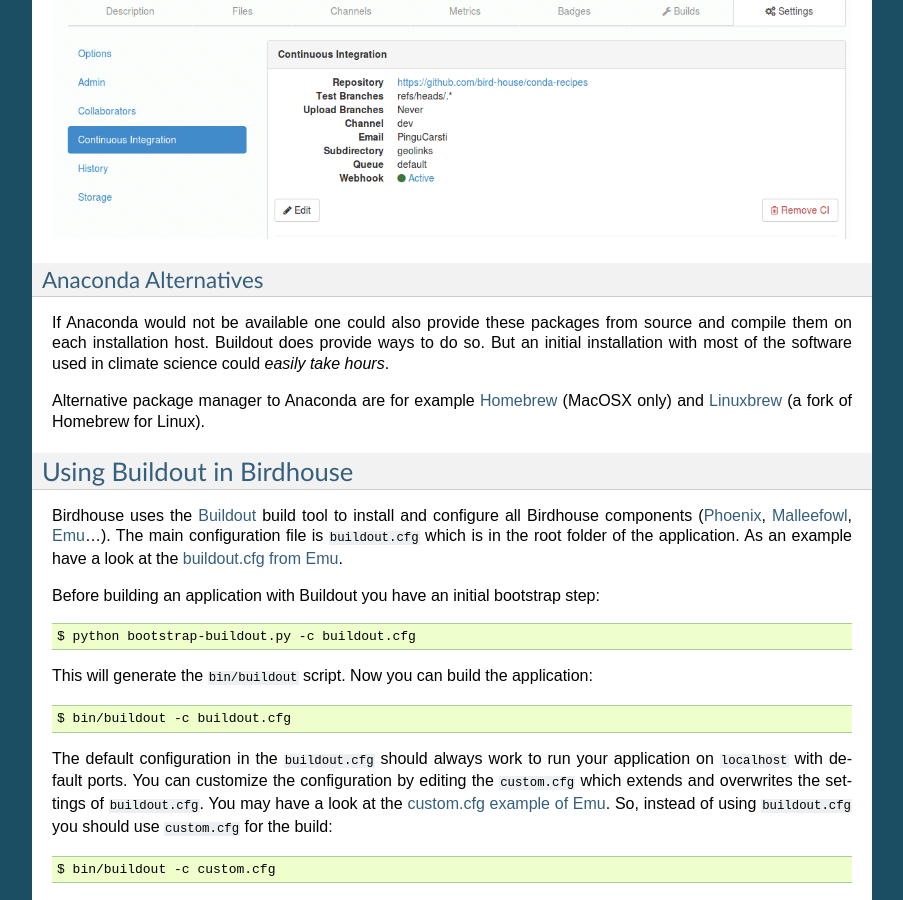
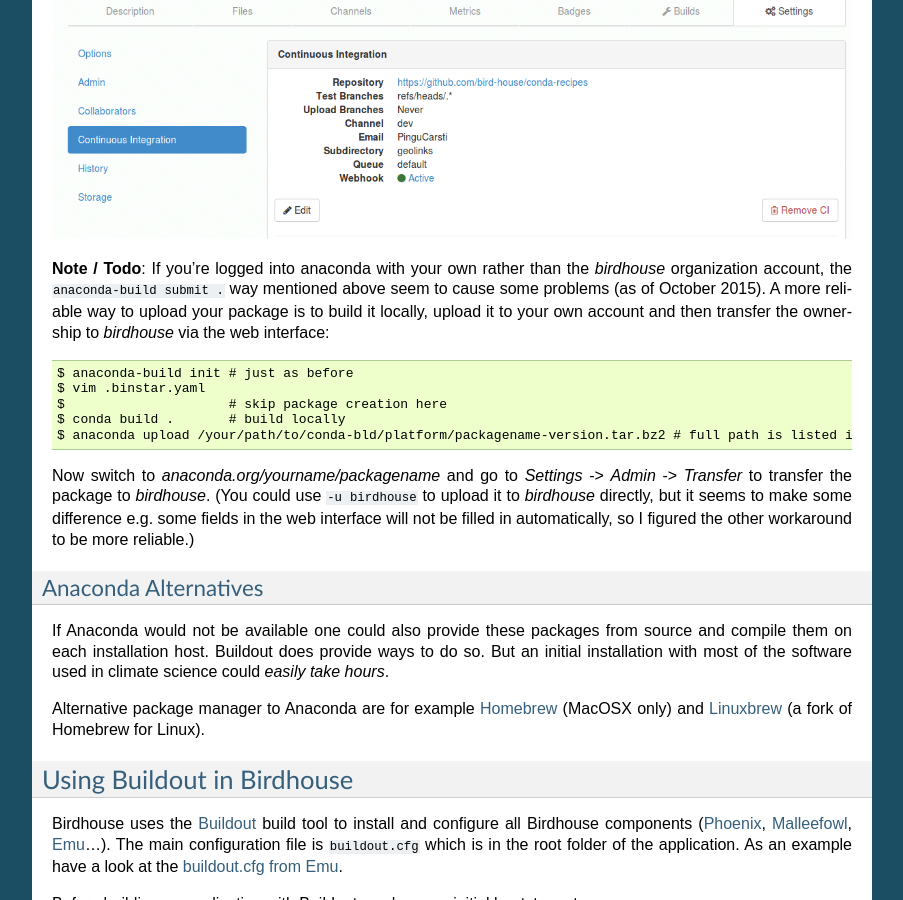
Before and after one commit to bird-house/birdhouse-docs, a Sphinx documentation site: the page built from docs/source/dev_guide.rst, in a window 1280 px wide and 900 px high, scrolled down 2598 px. Shown: the whole window, without its empty margins (198-1101 px from the left). Built offline with Sphinx 7.4.7, drawn with Linux system fonts in a browser that asks for light colours.

Commit message:
Added a note on uploading packages as non-birdhouse user.

```diff
--- a/docs/source/dev_guide.rst
+++ b/docs/source/dev_guide.rst
@@ -103,6 +103,15 @@
 
 .. image:: _images/binstar_ci.png
 
+**Note / Todo**: If you're logged into anaconda with your own rather than the `birdhouse` organization account, the ``anaconda-build submit .`` way mentioned above seem to cause some problems (as of October 2015). A more reliable way to upload your package is to build it locally, upload it to your own account and then transfer the ownership to `birdhouse` via the web interface::
+
+    $ anaconda-build init # just as before
+    $ vim .binstar.yaml
+    $                     # skip package creation here
+    $ conda build .       # build locally
+    $ anaconda upload /your/path/to/conda-bld/platform/packagename-version.tar.bz2 # full path is listed in conda build output
+
+Now switch to `anaconda.org/yourname/packagename` and go to `Settings` -> `Admin` -> `Transfer` to transfer the package to `birdhouse`. (You could use ``-u birdhouse`` to upload it to `birdhouse` directly, but it seems to make some difference e.g. some fields in the web interface will not be filled in automatically, so I figured the other workaround to be more reliable.)
 
 Anaconda Alternatives
 ~~~~~~~~~~~~~~~~~~~~~
```
